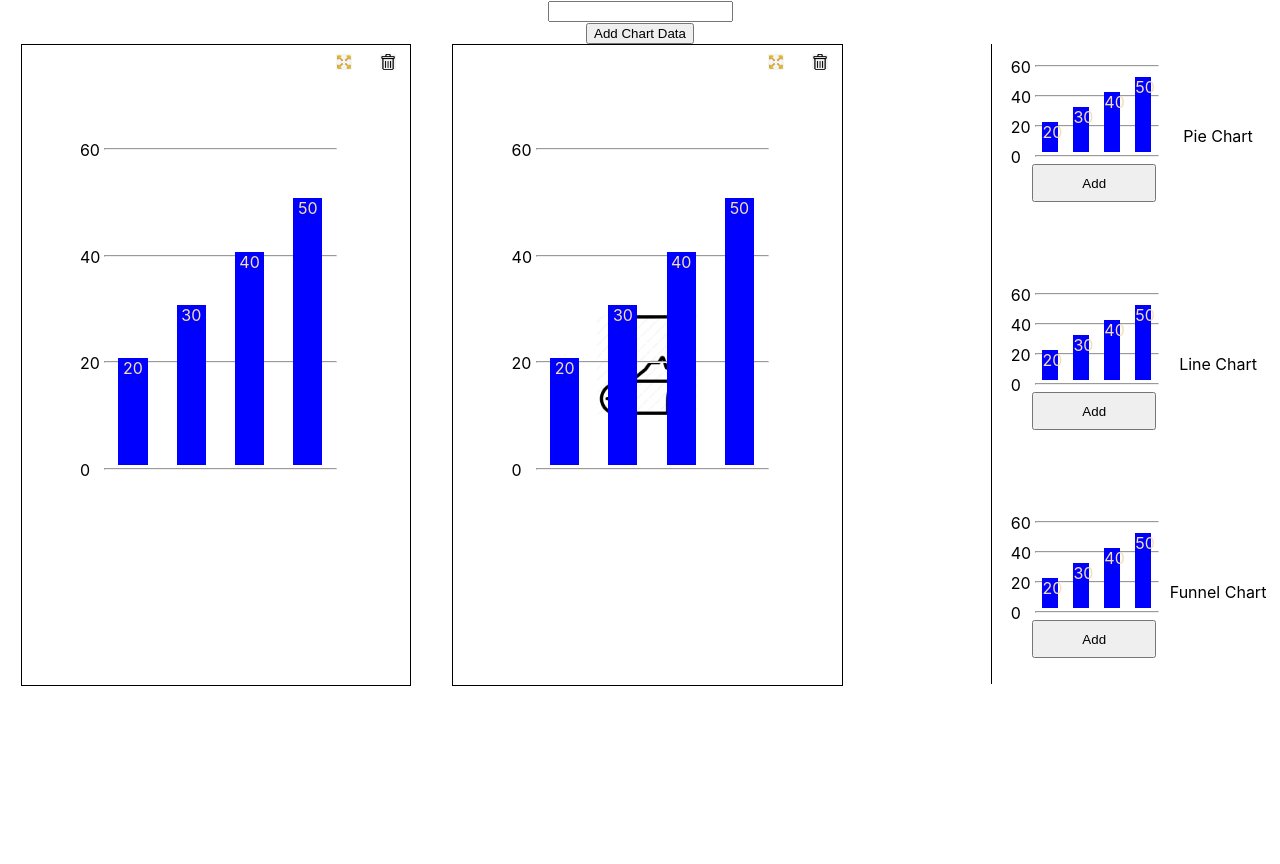
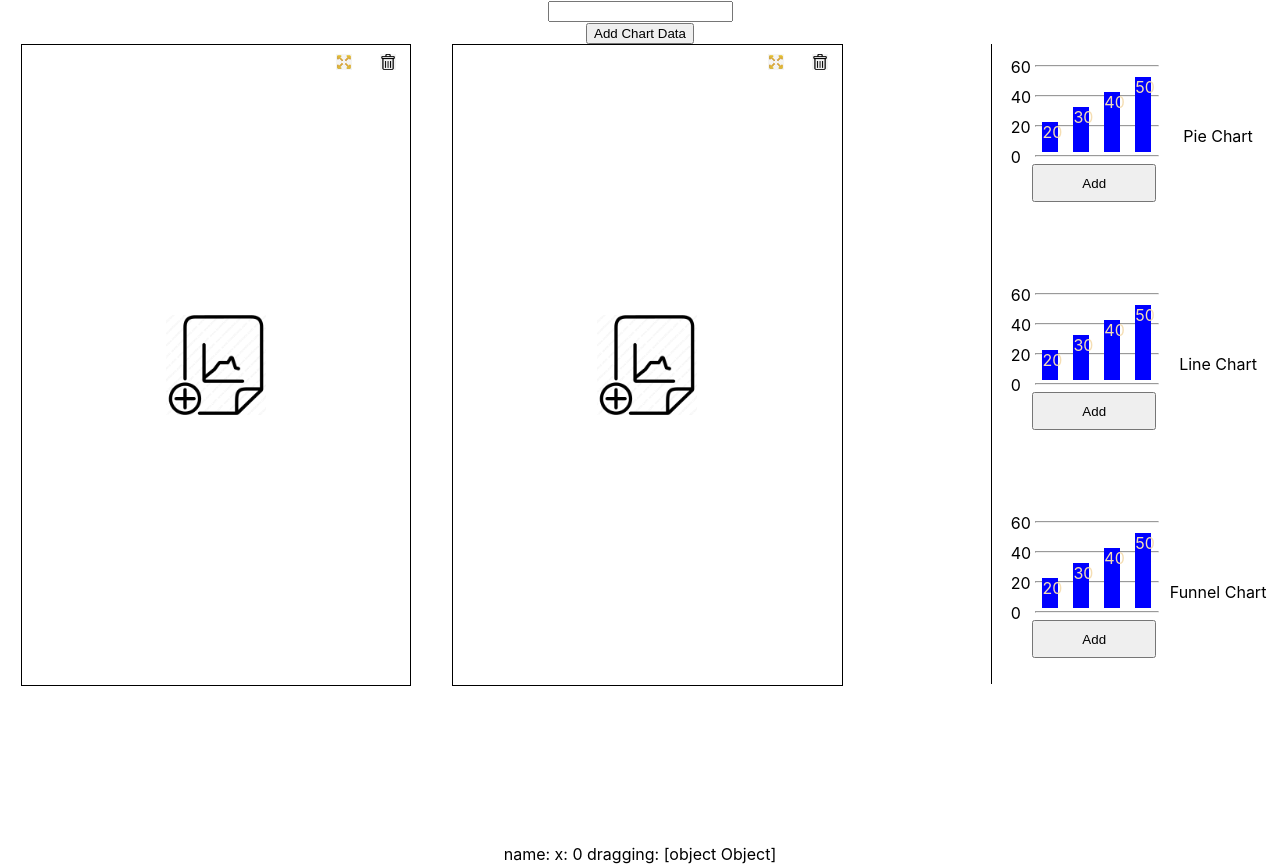
Before and after one commit to henatan99/draggable-charts-ui-react, a React (Create React App) app: page / in a window 1280 px wide. Built offline with nearby package versions, Linux system fonts and the light colour scheme.

Commit message:
Lift data passing the parent State and setState as props

```diff
--- a/src/components/ChartPage.js
+++ b/src/components/ChartPage.js
@@ -7,15 +7,21 @@ import ChartArea from './chartArea/chartArea';
 
 const ChartPage = () => {
   const [data, setData] = useState(['20', '30', '40', '50']);
-  const [plugged, setPlugged] = useState(true);
+  const [plugged1, setPlugged1] = useState(localStorage.getItem('plgu1'));
+  const [plugged2, setPlugged2] = useState(localStorage.getItem('plug2'));
+
   const chartArea1 = useRef();
   const chartArea2 = useRef();
+
+  const [dragState, setDragState] = useState({name: '', dragging: {}, coord: {x: 0,  y: 0}});
 
   useEffect(() => {
     const chartArea1Dim = {x: chartArea1.current.offsetLeft, y: chartArea1.current.offsetTop }
     const chartArea2Dim = {x: chartArea2.current.offsetLeft, y: chartArea2.current.offsetTop }
-    console.log('chart area 1', chartArea1Dim);
-    console.log('chart area 2', chartArea2Dim);
+    const chartArea1Size = {w: chartArea1.current.clientWidth, h: chartArea1.current.clientHeight }
+    const chartArea2Size = {x: chartArea2.current.clientWidth, y: chartArea2.current.clientHeight }
+    console.log('chartArea1Size1', chartArea1Size);
+    console.log('dragState',dragState );
   }, [])
 
 
@@ -24,10 +30,30 @@ const ChartPage = () => {
   const defaultData = ['20', '30', '40', '50'];
 
   const gadgets = [
-    <Gadget title={'Pie Chart'} chart={<LineChart data={defaultData}/>} /> ,
-    <Gadget title={'Line Chart'} chart={<LineChart data={defaultData}/>} /> ,
-    <Gadget title={'Funnel Chart'} chart={<LineChart data={defaultData}/>} /> ,
+    <Gadget title={'Pie Chart'} chart={<LineChart data={defaultData} myName='pie' draggable={true} propDragState={dragState} setPropDragState={setDragState}/>} /> ,
+    <Gadget title={'Line Chart'} chart={<LineChart data={defaultData} myName='line' draggable={true} propDragState={dragState} setPropDragState={setDragState}/>} /> ,
+    <Gadget title={'Funnel Chart'} chart={<LineChart data={defaultData} myName='funnel' draggable={true} propDragState={dragState} setPropDragState={setDragState}/>} /> ,
   ]
+
+  const handleUnPlug1 = () => {
+    const plug1 = localStorage.setItem('plug1', null);
+    setPlugged1(plug1);
+  }
+
+  const handleUnPlug2 = () => {
+    const plug2 = localStorage.setItem('plug2', null);
+    setPlugged2(plug2);
+  }
+
+  const plug1 = () => {
+    const plug1 = localStorage.setItem('plug1', true);
+    setPlugged1(plug1);
+  }
+
+  const plug2 = () => {
+    const plug2 = localStorage.setItem('plug2', true);
+    setPlugged2(plug2);
+  }
 
   const handleClick = () => {
     console.log('inputData', inputData);
@@ -41,13 +67,24 @@ const ChartPage = () => {
       <button onClick={handleClick}>Add Chart Data</button>
       <div className="chart-screen">
         <div className="left">
-          <ChartArea chart={<LineChart data={data}  />} plugged={plugged} myRef={chartArea1} />
-          <ChartArea chart={<LineChart data={data}/>}  myRef={chartArea2} />
+          <ChartArea
+            chart={<LineChart data={data}  draggable={false} />}
+            plugged={plugged1}
+            myRef={chartArea1}
+            handleUnplug={handleUnPlug1}
+          />
+          <ChartArea
+            chart={<LineChart data={data} draggable={false}/>}
+            plugged={plugged2}
+            myRef={chartArea2}
+            handleUnplug={handleUnPlug2}
+          />
         </div>
         <div className="right">
             <GadgetsWrapper gadgets={gadgets} />
         </div>
       </div>
+      <div>{`name: ${dragState.name}`} {`x: ${dragState.coord.x}`} {`   dragging: ${dragState.dragging}`}</div>
     </div>
   );
 };
--- a/src/components/chartArea/chartArea.js
+++ b/src/components/chartArea/chartArea.js
@@ -4,19 +4,19 @@ import deleteIcon from '../../assets/delete-icon.png';
 import expandIcon from '../../assets/expand-icon.jpg';
 
 const ChartArea = (props) => {
-    const { chart, plugged, myRef } = props;
+    const { chart, plugged, myRef, handleUnplug } = props;
 
     return (
         <div className="chart-area" style={plugged && {backgroundImage: 'none'}} ref={myRef}>
             <span className="chart-area-top">
                 <button><img src={expandIcon}></img></button>
-                <button><img src={deleteIcon}></img></button>
+                <button onClick={handleUnplug}><img src={deleteIcon}></img></button>
                 {/* <button>E</button>
                 <button>X</button> */}
             </span>
             <div className="chart-space">
                 {
-                    chart && chart
+                    plugged && chart && chart
                 }
             </div>
         </div>
--- a/src/components/charts/lineChart/LineChart.js
+++ b/src/components/charts/lineChart/LineChart.js
@@ -2,7 +2,7 @@ import './LineChart.css';
 import React, { useState } from 'react';
 
 const Chart = (props) => {
-  const { data } = props;
+  const { data, propDragState, setPropDragState, myName, draggable } = props;
   const dataLength = data.length;
   const numericData = data.map((val) => parseFloat(val));
   const maxHeight = Math.max(...numericData);
@@ -12,21 +12,33 @@ const Chart = (props) => {
 
   const [state, setState] = useState({ coord: { x: 0, y: 0 }, myMouseDown: false, dragging: false });
 
+  const handleDragStart = (e) => {
+    setState({ ...state, dragging: true, coord: { } });
+    setPropDragState({...propDragState, name: e.target.id, dragging: true, coord: { } });
+    console.log('propDragSTateOnStartFromChart', propDragState);
+  };
+
   const handleDrag = (e) => {
     setState({ ...state, dragging: true, coord: { ...state.coord, x: e.clientX } });
+    setPropDragState({...propDragState, name: e.target.id, dragging: true, coord: { ...state.coord, x: e.clientX } });
+    console.log('propDragSTateFromChart', propDragState);
   };
 
   const handleDragEnd = (e) => {
     setState({ ...state, dragging: false });
+    setPropDragState({...propDragState, name: e.target.id, dragging: null, coord: { } });
+    console.log('propDragSTateOnEndFromChart', propDragState);
   };
 
   return (
     <>
       <div
         className="chart"
-        draggable
+        id={myName}
+        draggable={draggable}
         onDrag={handleDrag}
         onDragEnd={handleDragEnd}
+        onDragStart={handleDragStart}
       >
         {
                 dataLength > 0 && numericData.map((val, ind) => (
```
